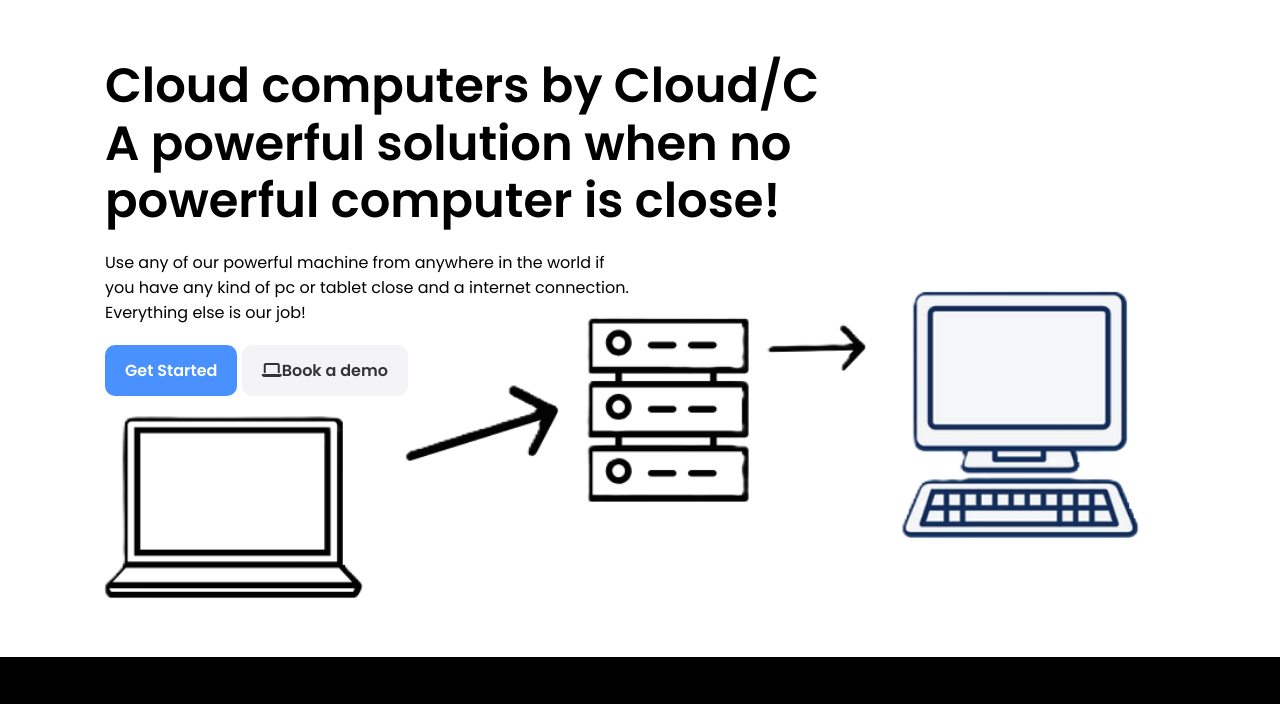
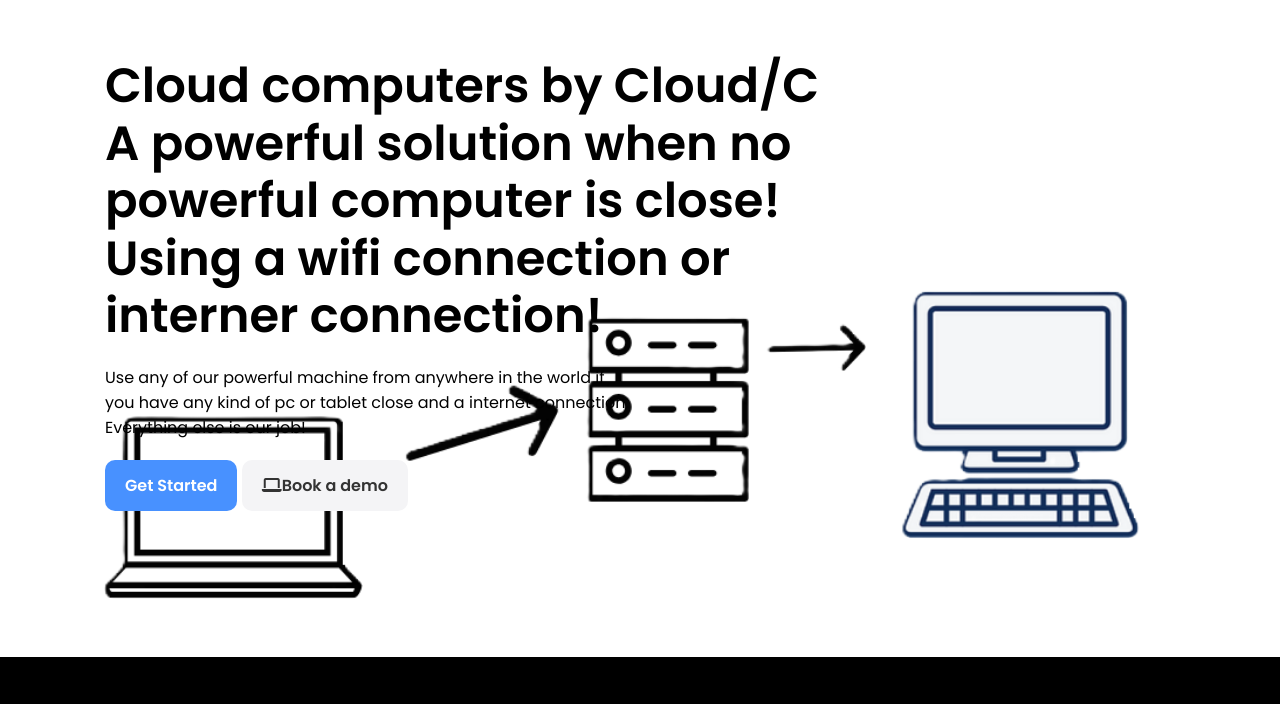
Before and after one commit to LukaVukasin/CloudPCWebsite, a plain HTML site: page index.html in a window 1280 px wide. Shown: the part 71-775 px from the top of the page. Drawn offline with Linux system fonts and the light colour scheme.

Commit message:
refactor

```diff
--- a/index.html
+++ b/index.html
@@ -42,7 +42,7 @@
         <div class="container">
             <div class="hero-content">
                 <h1 class="hero-heading text-xxl">
-                   Cloud computers by Cloud/C A powerful solution when no powerful computer is close!
+                   Cloud computers by Cloud/C A powerful solution when no powerful computer is close! Using a wifi connection or interner connection!
                 </h1>
                 <p class="hero-text">
                     Use any of our powerful machine from anywhere in the world if you have any kind of pc or tablet close and a internet connection.
```
